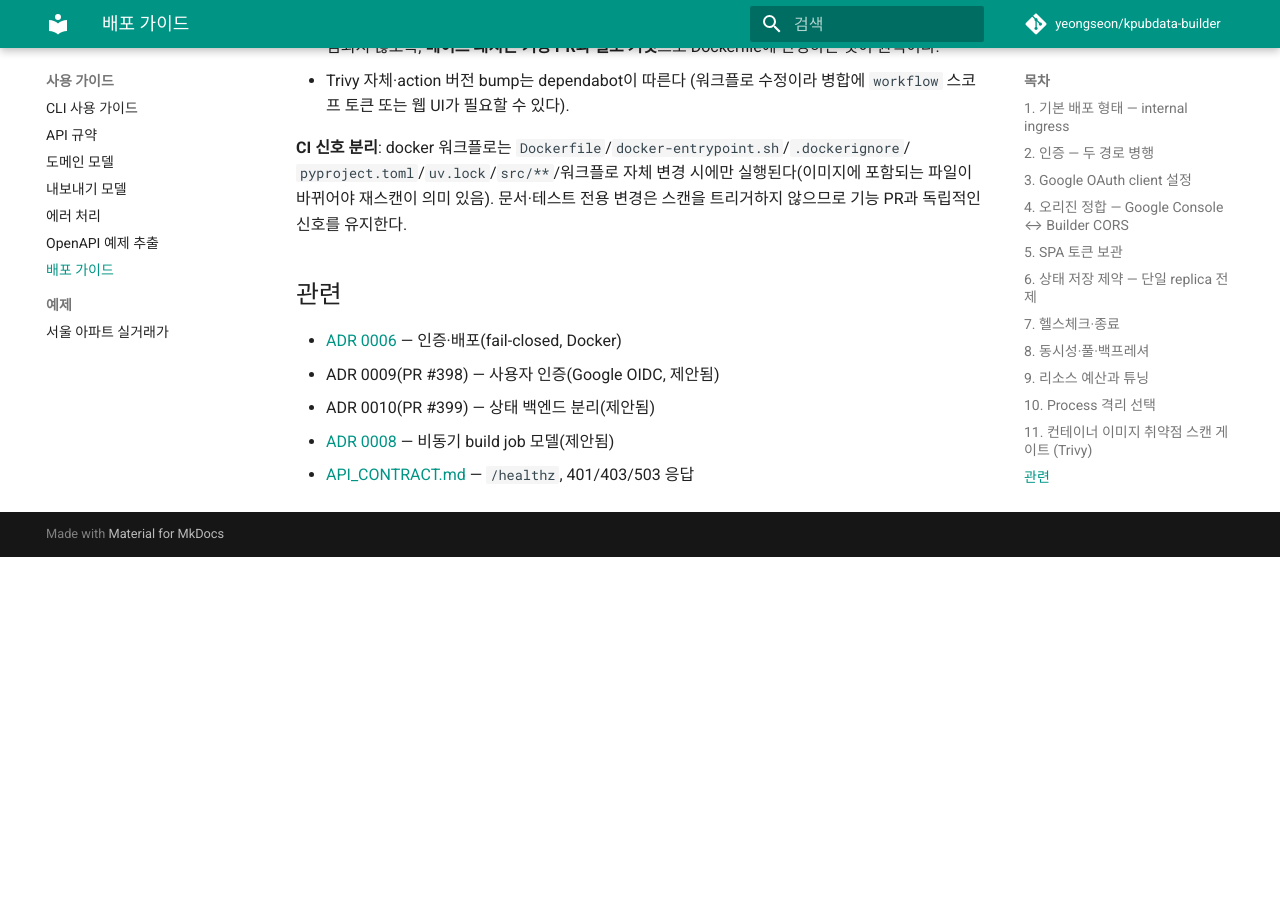
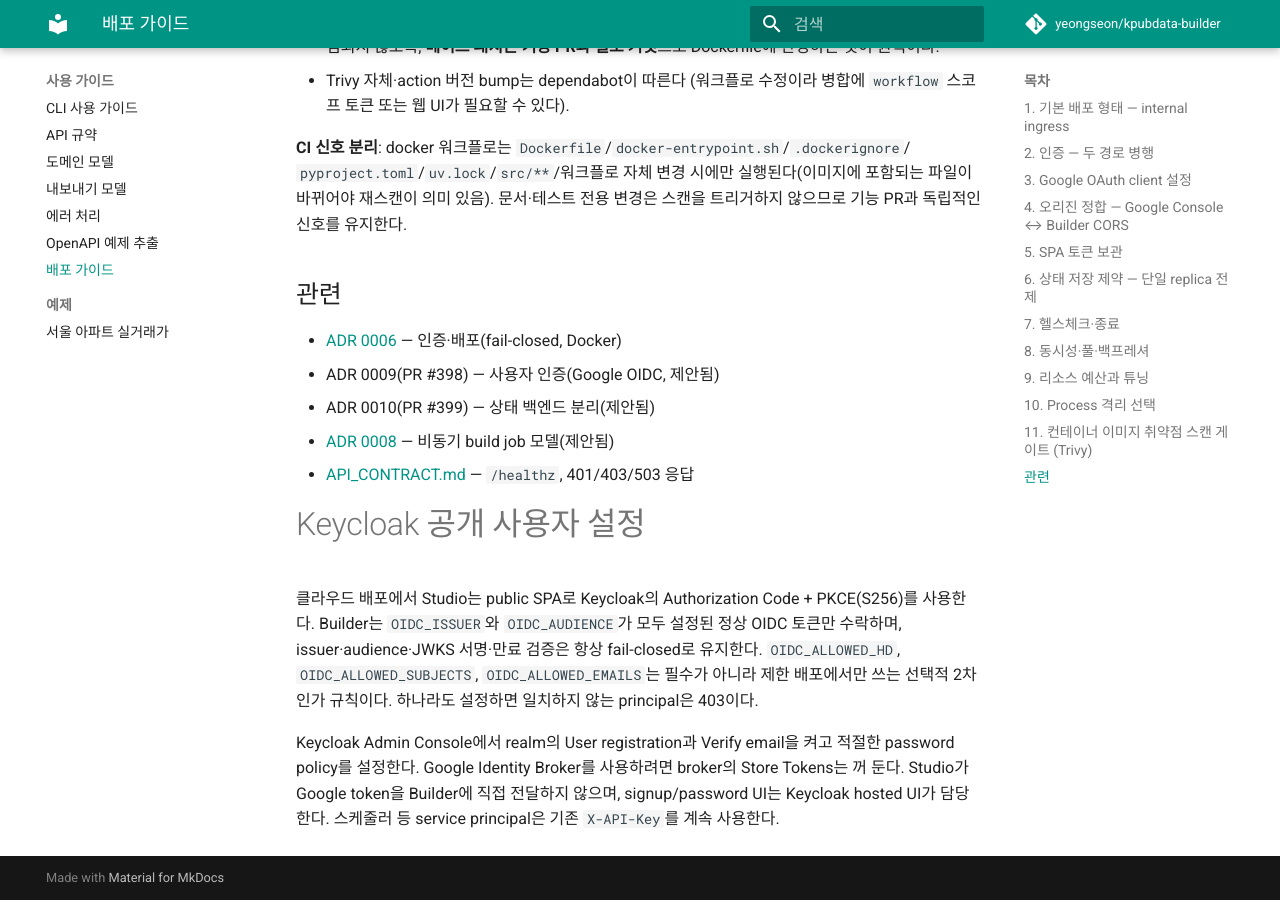
Before and after one commit to yeongseon/kpubdata-builder, an MkDocs documentation site: the page built from docs/deploy.md, in a window 1280 px wide and 900 px high, scrolled down 5110 px. Built offline with MkDocs 1.6.1 and Material for MkDocs 9.7.7, drawn with Linux system fonts in a browser that asks for light colours; comment, search, counter and statistics services are not loaded; before the commit the page ends 5667 px from its top, so only the background shows below that.

Commit message:
fix(auth): support public OIDC users with optional allowlists

```diff
--- a/docs/deploy.md
+++ b/docs/deploy.md
@@ -177,3 +177,15 @@ startup 비용 대신 강한 취소·수명 격리를 선택한다. 비동기 bu
 - ADR 0010(PR #399) — 상태 백엔드 분리(제안됨)
 - [ADR 0008](./adrs/0008-async-build-job-model.md) — 비동기 build job 모델(제안됨)
 - [API_CONTRACT.md](./API_CONTRACT.md) — `/healthz`, 401/403/503 응답
+# Keycloak 공개 사용자 설정
+
+클라우드 배포에서 Studio는 public SPA로 Keycloak의 Authorization Code + PKCE(S256)를 사용한다.
+Builder는 `OIDC_ISSUER`와 `OIDC_AUDIENCE`가 모두 설정된 정상 OIDC 토큰만 수락하며,
+issuer·audience·JWKS 서명·만료 검증은 항상 fail-closed로 유지한다. `OIDC_ALLOWED_HD`,
+`OIDC_ALLOWED_SUBJECTS`, `OIDC_ALLOWED_EMAILS`는 필수가 아니라 제한 배포에서만 쓰는
+선택적 2차 인가 규칙이다. 하나라도 설정하면 일치하지 않는 principal은 403이다.
+
+Keycloak Admin Console에서 realm의 User registration과 Verify email을 켜고 적절한
+password policy를 설정한다. Google Identity Broker를 사용하려면 broker의 Store Tokens는
+꺼 둔다. Studio가 Google token을 Builder에 직접 전달하지 않으며, signup/password UI는
+Keycloak hosted UI가 담당한다. 스케줄러 등 service principal은 기존 `X-API-Key`를 계속 사용한다.
```
Also changed, not shown: docs/adrs/0015-email-password-oidc-idp-keycloak.md (+5 -0 lines), 2 other files.
